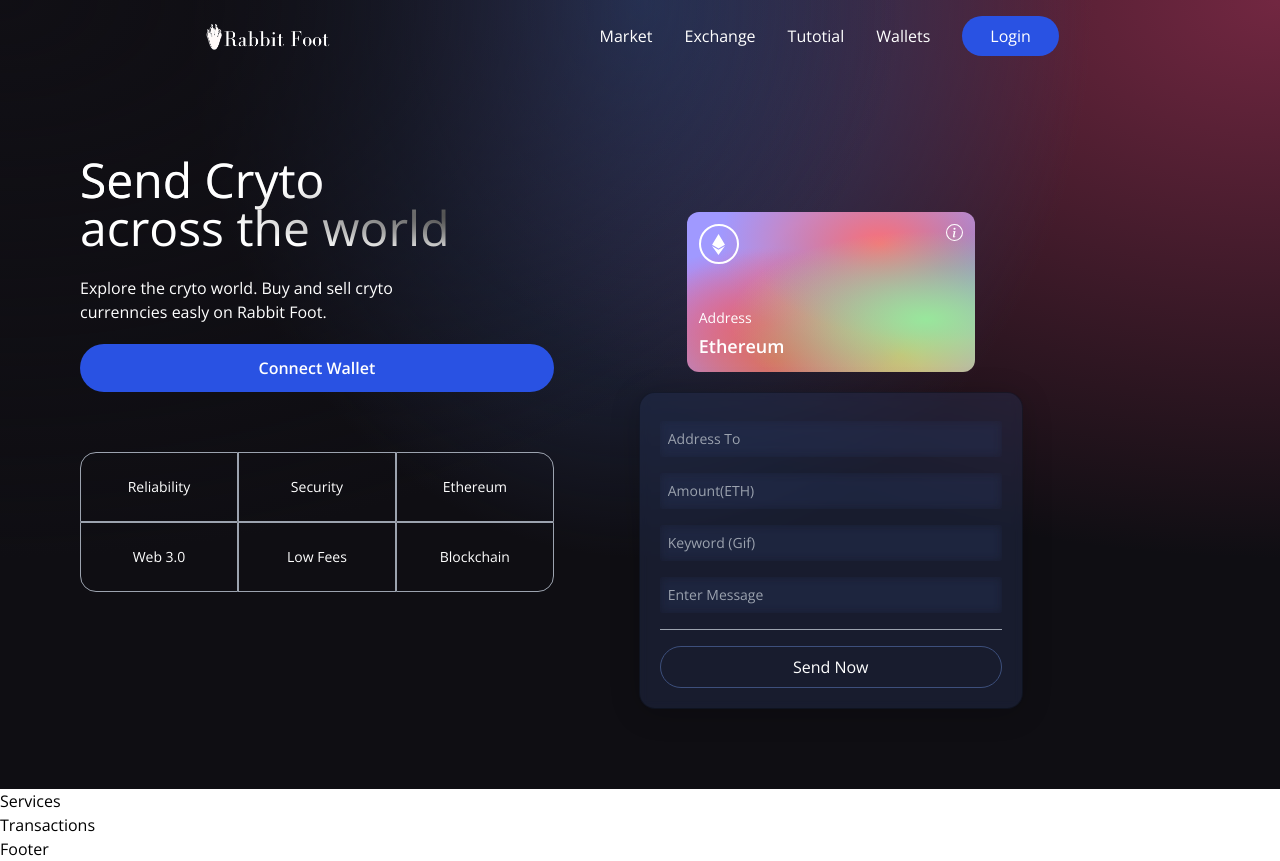
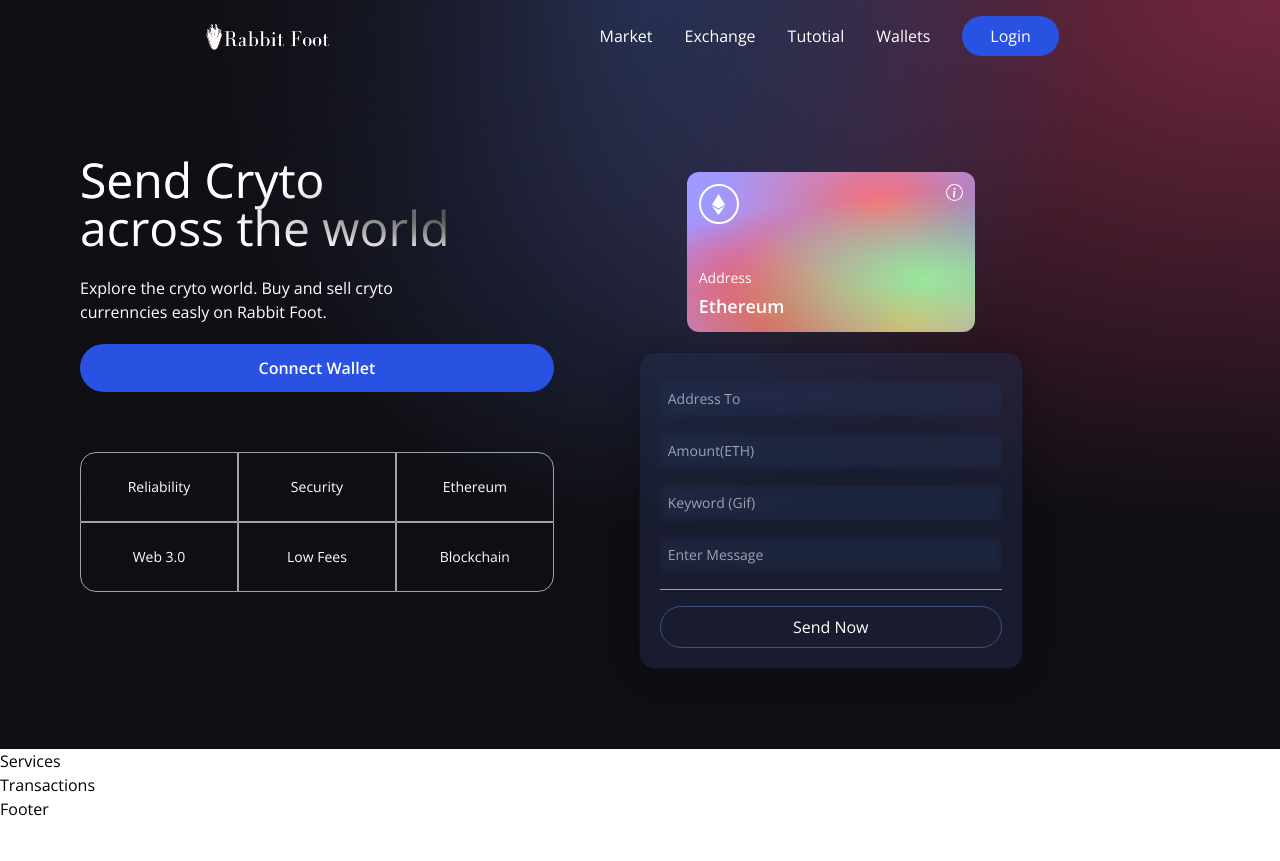
Before and after one commit to corneliajohnson/rabbit-foot, a React (Vite) app in the folder client/: page / in a window 1280 px wide. After the commit the page ends 821 px from the top, so only its background shows below. Built offline with nearby package versions, Linux system fonts and the light colour scheme.

Commit message:
changed the tailwind config

```diff
--- a/client/package.json
+++ b/client/package.json
@@ -7,6 +7,7 @@
     "preview": "vite preview"
   },
   "dependencies": {
+    "@tailwindcss/forms": "^0.4.0",
     "ethers": "^5.5.2",
     "react": "^17.0.2",
     "react-dom": "^17.0.2",
--- a/client/src/components/Welcome.jsx
+++ b/client/src/components/Welcome.jsx
@@ -23,8 +23,8 @@
 
   return (
     <div className="flex w-full justifiy-center items-center">
-      <div className="flex md:flex-row flex-col items-start justify-between md:p-20 py-12 px-4">
-        <div className="flex flex-1 justify-start flex-col md:mr-10">
+      <div className="flex mf:flex-row flex-col items-start justify-between md:p-20 py-12 px-4">
+        <div className="flex flex-1 justify-start flex-col mf:mr-10">
           <h1 className="text-3xl sm:text-5xl text-white text-gradient py-1">
             Send Cryto <br /> across the world
           </h1>
--- a/client/tailwind.config.js
+++ b/client/tailwind.config.js
@@ -1,7 +1,35 @@
 module.exports = {
   content: ["./src/**/*.{js,jsx,ts,tsx}"],
+  mode: "jit",
+  darkMode: false, // or 'media' or 'class'
   theme: {
+    fontFamily: {
+      display: ["Open Sans", "sans-serif"],
+      body: ["Open Sans", "sans-serif"],
+    },
+    extend: {
+      screens: {
+        mf: "990px",
+      },
+      keyframes: {
+        "slide-in": {
+          "0%": {
+            "-webkit-transform": "translateX(120%)",
+            transform: "translateX(120%)",
+          },
+          "100%": {
+            "-webkit-transform": "translateX(0%)",
+            transform: "translateX(0%)",
+          },
+        },
+      },
+      animation: {
+        "slide-in": "slide-in 0.5s ease-out",
+      },
+    },
+  },
+  variants: {
     extend: {},
   },
-  plugins: [],
+  //plugins: [require("@tailwindcss/forms")],
 };
```
Also changed, not shown: 1 other file (tests, documents, lock files or other folders).
